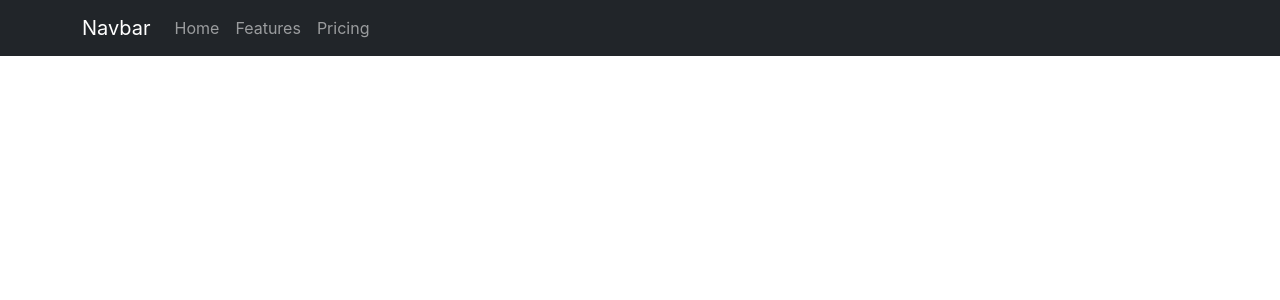
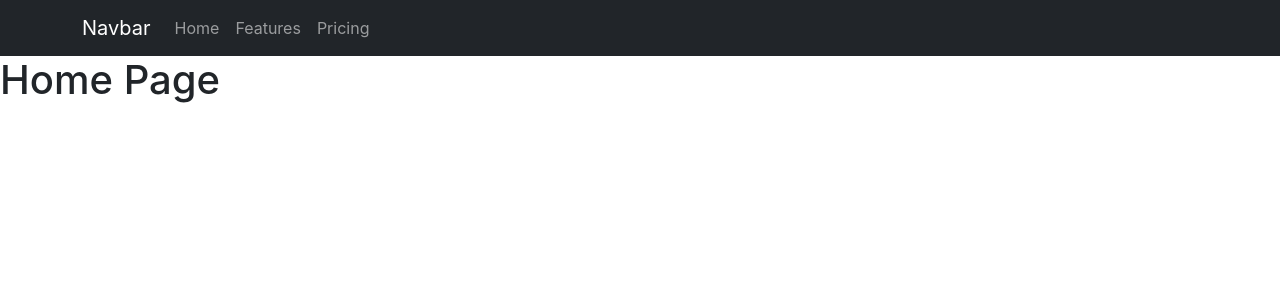
Before and after one commit to KrisOnCode/react-fun-hooks, a React (Create React App) app: page / in a window 1280 px wide. Shown: the top 300 px of the page. Built offline with nearby package versions, Linux system fonts and the light colour scheme.

Commit message:
added navigation

```diff
--- a/src/App.jsx
+++ b/src/App.jsx
@@ -1,9 +1,21 @@
+import { BrowserRouter, Route, Switch } from 'react-router-dom';
 import NavBar from './components/NavBar'
+import Home from './pages/Home'
+import User from './pages/User'
+import Users from './pages/Users'
 
 function App() {
   return (
     <div className="App">
-      <NavBar />
+      <BrowserRouter>
+        <NavBar />
+        <Switch>
+          <Route exact path='/' component={Home} />
+          <Route path='/users' component={Users} />
+          <Route path='/user' component={User} />
+        </Switch>
+      </BrowserRouter>
+
     </div>
   );
 }
```
